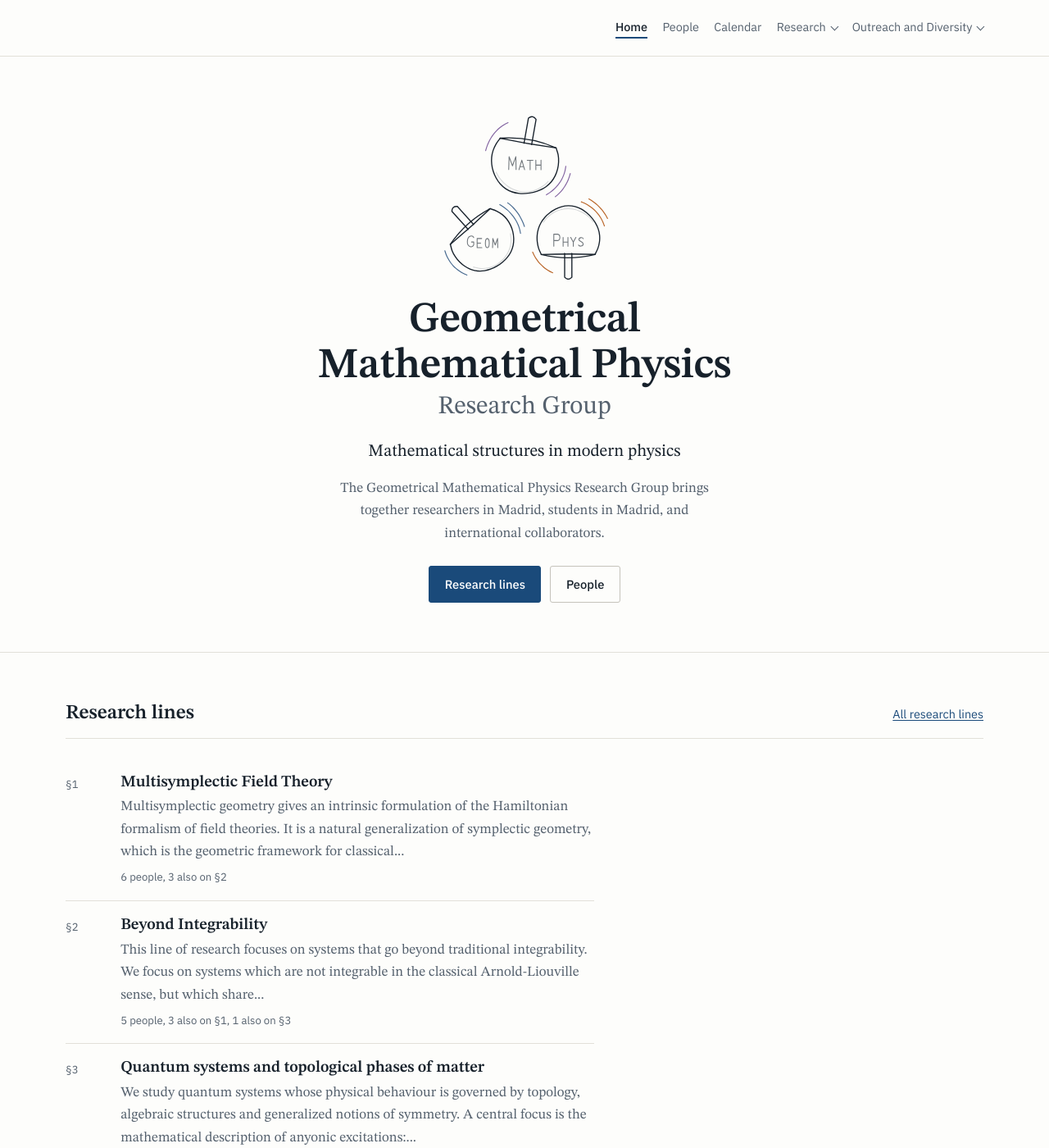
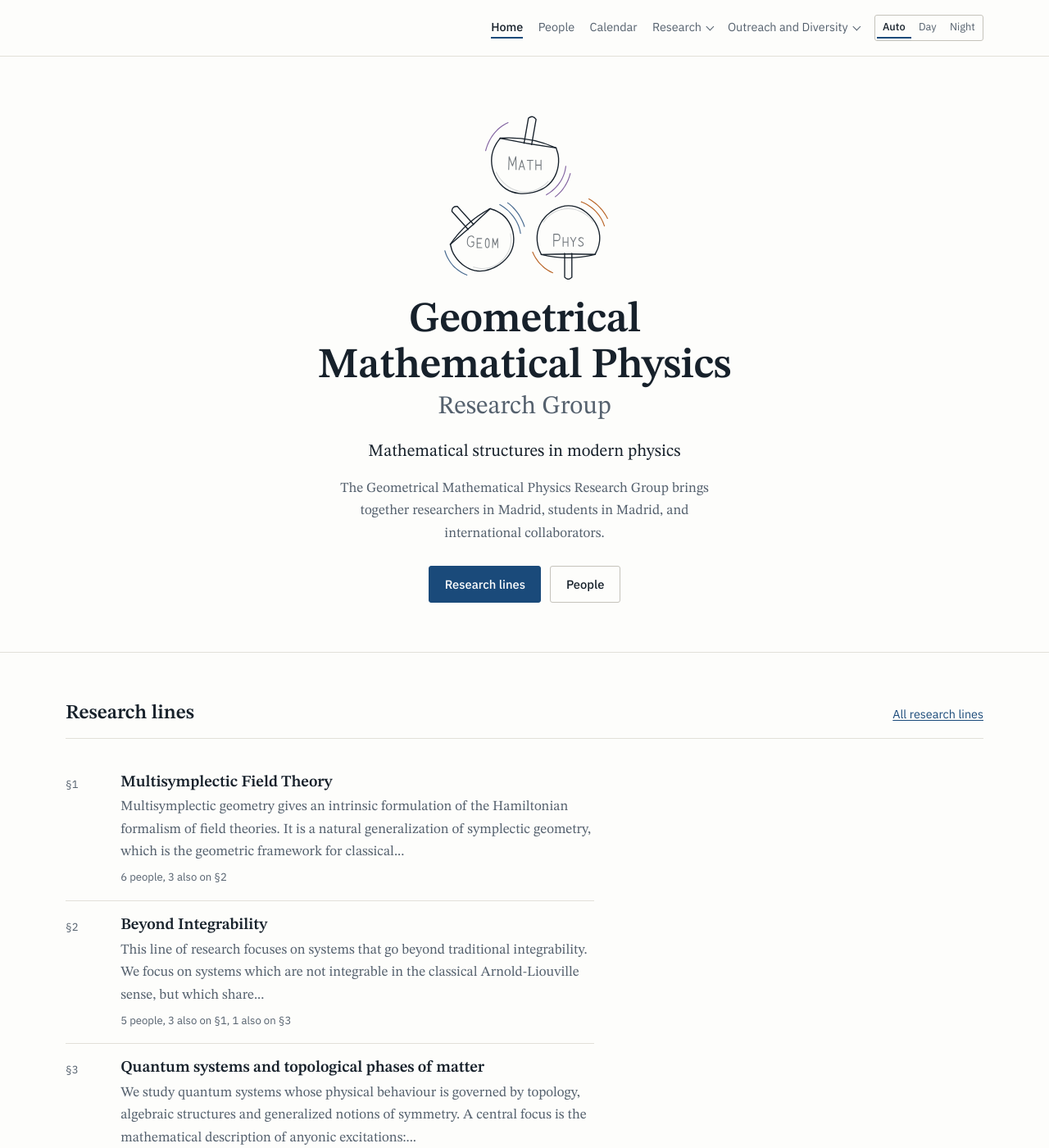
Before and after one commit to GeomMPhys/geommphys.github.io, a Jekyll site: the page built from index.md, in a window 1280 px wide and 1400 px high. Shown: the whole window at 82% size. Built offline with Jekyll 4.4.1, drawn with Linux system fonts in a browser that asks for light colours.

Commit message:
Add an Auto / Day / Night control to the header
Night mode existed but only the operating system could reach it. This
adds a visible three-state control. Three, not two: "follow my desktop"
is the site's default, and a two-way toggle would give a reader no way
back to it once they had touched it.

- theme-init.html runs in <head>, before the page paints. A deferred
  script would flash white at every navigation for a reader who chose
  Night. It also sets data-js on <html>, which is the only thing that
  reveals the control: without scripting it would be three buttons that
  do nothing, so the stylesheet hides it.
- theme-switch.html carries the markup and an inline (not deferred)
  script, so the pressed button is marked the moment it is parsed.
- The night palette becomes @mixin night — the only Sass in main.scss,
  and there because the palette is now used twice, for the OS path and
  the explicit one. Two hand-kept copies would drift the first time
  anyone tuned one, and then the control and the desktop setting would
  render different sites. The media query gains
  :not([data-theme="light"]) so an explicit Day beats a dark desktop.
- color-scheme is declared in both palettes, so scrollbars and form
  controls follow. It has to be stated now that the two can disagree.

The pressed option is marked the way the navigation marks the current
page — accent underline, full ink, weight 500 — so the header row has
one idiom rather than two, and the state indicator measures 8.95:1 by
day and 8.80:1 at night rather than resting on the group's hairline.

localStorage reads and writes are wrapped: a locked-down browser throws
rather than returning null, and failing it falls back to the desktop
setting, which is a working site.

Verified with the CI toolchain, driving the control programmatically:
every transition sets data-theme, localStorage and aria-pressed as
intended; Auto returns the body to the OS ground; Night survives a
reload. Scripts stripped, the control is absent and the OS setting
still applies. No page scrolls sideways at 380 px. Option text measures
6.21:1 by day and 7.28:1 at night.

Not applied to the five StatiCrypt members pages: those are encrypted
HTML committed whole, outside the Jekyll layouts.

Co-Authored-By: Claude Opus 5 (1M context) <noreply@anthropic.com>

```diff
--- a/_includes/header.html
+++ b/_includes/header.html
@@ -13,6 +13,12 @@
         <span class="brand__mark">{% include icons/logo-tops.svg %}</span>
       </a>
     {% endunless %}
+    {%- comment -%}
+      Navigation and the theme control share one flex group so the header row
+      stays two items wide — brand on the left, tools on the right. A third
+      direct child would have space-between push the navigation to the centre.
+    {%- endcomment -%}
+    <div class="site-header__tools">
     {% if page.section == "Private" %}
     <nav class="site-nav" aria-label="Members navigation">
       <a href="{{ '/members/' | relative_url }}" {% if page.url == '/members/' %}aria-current="page"{% endif %}>Members</a>
@@ -45,5 +51,7 @@
       {% endfor %}
     </nav>
     {% endif %}
+      {% include theme-switch.html %}
+    </div>
   </div>
 </header>
--- /dev/null
+++ b/_includes/theme-init.html
@@ -0,0 +1,31 @@
+{%- comment -%}
+  Runs before the page paints, which is the whole point of it being here in
+  <head> rather than with the control itself: a reader who chose Night would
+  otherwise get a white flash on every navigation while the stylesheet's
+  default (the OS setting) held.
+
+  It writes two attributes on <html>:
+
+  • data-theme  — only when the reader has made an explicit choice. Absent
+    means "follow the operating system", which is the stylesheet's own
+    default, so the untouched site behaves exactly as it did before.
+  • data-js     — the control cannot work without scripting, so the
+    stylesheet keeps it hidden until this line proves scripting is on. Set
+    here, pre-paint, so the control never appears late.
+
+  localStorage throws rather than returning null in a locked-down browser
+  (private windows, blocked site data), so the read is wrapped. Failing it
+  falls back to the OS setting, which is a working site, not a broken one.
+{%- endcomment -%}
+<script>
+  (function () {
+    var root = document.documentElement;
+    root.setAttribute("data-js", "");
+    try {
+      var choice = localStorage.getItem("theme");
+      if (choice === "light" || choice === "dark") {
+        root.setAttribute("data-theme", choice);
+      }
+    } catch (e) {}
+  })();
+</script>
--- /dev/null
+++ b/_includes/theme-switch.html
@@ -0,0 +1,68 @@
+{%- comment -%}
+  Three states, not two. "Auto" is the site's own default — the stylesheet
+  follows prefers-color-scheme — so a two-way toggle would give a reader no
+  way back to it once they had touched the control.
+
+  "Day" and "Night" rather than "Light" and "Dark" because Night is what the
+  stylesheet's own section is called; the page and its source say the same word.
+
+  The script sits here rather than in a deferred file so it runs the moment the
+  buttons are parsed: the pressed state is written by script, and a deferred
+  copy would leave the wrong button looking pressed for a frame. The pre-paint
+  half of this lives in theme-init.html, in <head>.
+{%- endcomment -%}
+<div class="theme-switch" role="group" aria-label="Colour theme">
+  <button type="button" class="theme-switch__option" value="auto">Auto</button>
+  <button type="button" class="theme-switch__option" value="light">Day</button>
+  <button type="button" class="theme-switch__option" value="dark">Night</button>
+</div>
+<script>
+  (function () {
+    var root = document.documentElement;
+    var group = document.querySelector(".theme-switch");
+    if (!group) return;
+    var options = group.querySelectorAll("button");
+
+    function stored() {
+      try {
+        var v = localStorage.getItem("theme");
+        return v === "light" || v === "dark" ? v : "auto";
+      } catch (e) {
+        return "auto";
+      }
+    }
+
+    function apply(choice) {
+      if (choice === "auto") {
+        root.removeAttribute("data-theme");
+      } else {
+        root.setAttribute("data-theme", choice);
+      }
+      for (var i = 0; i < options.length; i++) {
+        options[i].setAttribute(
+          "aria-pressed", options[i].value === choice ? "true" : "false"
+        );
+      }
+    }
+
+    apply(stored());
+
+    group.addEventListener("click", function (ev) {
+      var button = ev.target.closest("button");
+      if (!button || !group.contains(button)) return;
+      try {
+        if (button.value === "auto") {
+          localStorage.removeItem("theme");
+        } else {
+          localStorage.setItem("theme", button.value);
+        }
+      } catch (e) {}
+      apply(button.value);
+    });
+
+    // A second tab is the same reader: keep the choice in step across them.
+    window.addEventListener("storage", function (ev) {
+      if (ev.key === "theme" || ev.key === null) apply(stored());
+    });
+  })();
+</script>
--- a/_layouts/default.html
+++ b/_layouts/default.html
@@ -3,6 +3,7 @@
   <head>
     <meta charset="utf-8">
     <meta name="viewport" content="width=device-width, initial-scale=1">
+    {% include theme-init.html %}
     {% seo %}
     <link rel="stylesheet" href="{{ '/assets/css/main.css' | relative_url }}">
     {% feed_meta %}
--- a/assets/css/main.scss
+++ b/assets/css/main.scss
@@ -80,6 +80,12 @@
 /* ── Tokens ────────────────────────────────────────────────────────── */
 
 :root {
+  /* Tells the browser which way round its own furniture goes — scrollbars,
+     form controls, the caret. It has to be stated because a reader can now
+     pick Night on a light desktop, and the untold browser would keep
+     painting light scrollbars around a dark page. */
+  color-scheme: light;
+
   /* Paper and ink */
   --paper: #fdfdfb;
   --paper-sunk: #f4f2ec;
@@ -294,6 +300,15 @@ address {
 
 .site-header--home .site-header__inner {
   justify-content: flex-end;
+}
+
+/* Navigation and the theme control, as one right-hand group. */
+.site-header__tools {
+  display: flex;
+  flex-wrap: wrap;
+  align-items: center;
+  justify-content: flex-end;
+  gap: 0.5rem 1.15rem;
 }
 
 .brand {
@@ -405,6 +420,50 @@ address {
   content: "\2197";
   font-size: 0.78em;
   vertical-align: baseline;
+}
+
+/* ── Theme switch ──────────────────────────────────────────────────────
+   Hidden until theme-init.html has proved that scripting is on, because
+   without it the control has nothing to act on.
+
+   The pressed option is marked the way the navigation marks the current page
+   — accent underline, full ink, weight 500 — so the header row has one idiom
+   for "this is the one you are on" instead of two. That underline is also
+   what carries the state at 3:1: the group's hairline is a grouping
+   affordance, and each option is identified by its own text label. */
+.theme-switch {
+  display: none;
+  align-items: center;
+  gap: 0.1rem;
+  padding: 0.12rem;
+  border: 1px solid var(--rule-strong);
+  border-radius: var(--radius);
+}
+
+[data-js] .theme-switch {
+  display: inline-flex;
+}
+
+.theme-switch__option {
+  padding: 0.14rem 0.46rem;
+  border: 0;
+  border-bottom: 2px solid transparent;
+  background: none;
+  color: var(--ink-soft);
+  cursor: pointer;
+  font-family: var(--font-sans);
+  font-size: 0.8rem;
+  line-height: 1.5;
+}
+
+.theme-switch__option:hover {
+  color: var(--ink);
+}
+
+.theme-switch__option[aria-pressed="true"] {
+  border-bottom-color: var(--accent);
+  color: var(--ink);
+  font-weight: 500;
 }
 
 /* ── Home hero ─────────────────────────────────────────────────────── */
@@ -1853,13 +1912,20 @@ math {
     align-items: flex-start;
   }
 
-  .site-nav {
+  .site-nav,
+  .site-header__tools {
     justify-content: flex-start;
   }
 
   .site-nav__menu {
     right: auto;
     left: 0;
+  }
+
+  /* The header has stacked, so this is a phone or a tablet: give the options
+     a finger-sized target rather than the compact desktop one. */
+  .theme-switch__option {
+    padding: 0.36rem 0.62rem;
   }
 
   .feeds,
@@ -1947,9 +2013,17 @@ math {
 
    The footer keeps its own tokens: in daylight it is a dark band, at night a
    sunk one, because borrowing --ink would invert it into a light band holding
-   light text. */
-@media (prefers-color-scheme: dark) {
-  :root {
+   light text.
+
+   The palette is written once and used twice, which is the only Sass in this
+   file and the reason for it: once for readers who have not touched the theme
+   control, where the operating system decides, and once for a reader who
+   picked Night outright. Two hand-kept copies would drift apart the first time
+   anyone tuned one of them, and then the control and the desktop setting would
+   render different sites. */
+@mixin night {
+  color-scheme: dark;
+
   --paper: #0f1317;
   --paper-sunk: #161b20;
   --ink: #e9e7e1;
@@ -1972,7 +2046,6 @@ math {
   --footer-bg: #161b20;
   --footer-ink: #e9e7e1;
   --footer-ink-soft: #9aa3ab;
-  }
 
   /* The sticky header's translucent fill is a literal, so it has to be
      restated for the night ground. */
@@ -1980,3 +2053,17 @@ math {
     background: rgba(15, 19, 23, 0.93);
   }
 }
+
+/* No explicit choice: follow the desktop. The :not() is what lets a reader
+   who picked Day on a dark desktop actually get Day. */
+@media (prefers-color-scheme: dark) {
+  :root:not([data-theme="light"]) {
+    @include night;
+  }
+}
+
+/* An explicit choice, which beats the desktop in both directions: this rule
+   for Night on a light desktop, and the :not() above for Day on a dark one. */
+:root[data-theme="dark"] {
+  @include night;
+}
```
Also changed, not shown: DEVELOPING.md (+45 -2 lines), 1 other file. Lines whose indentation alone changed are shown as unchanged.
